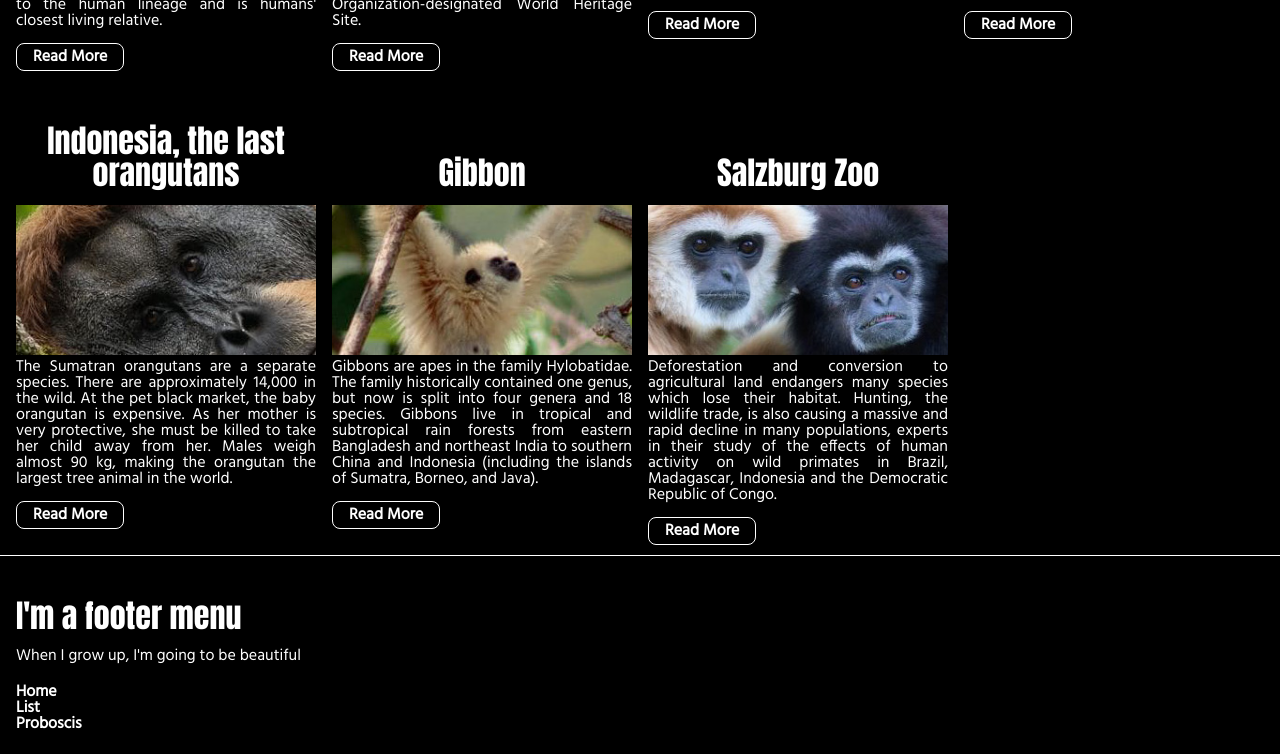
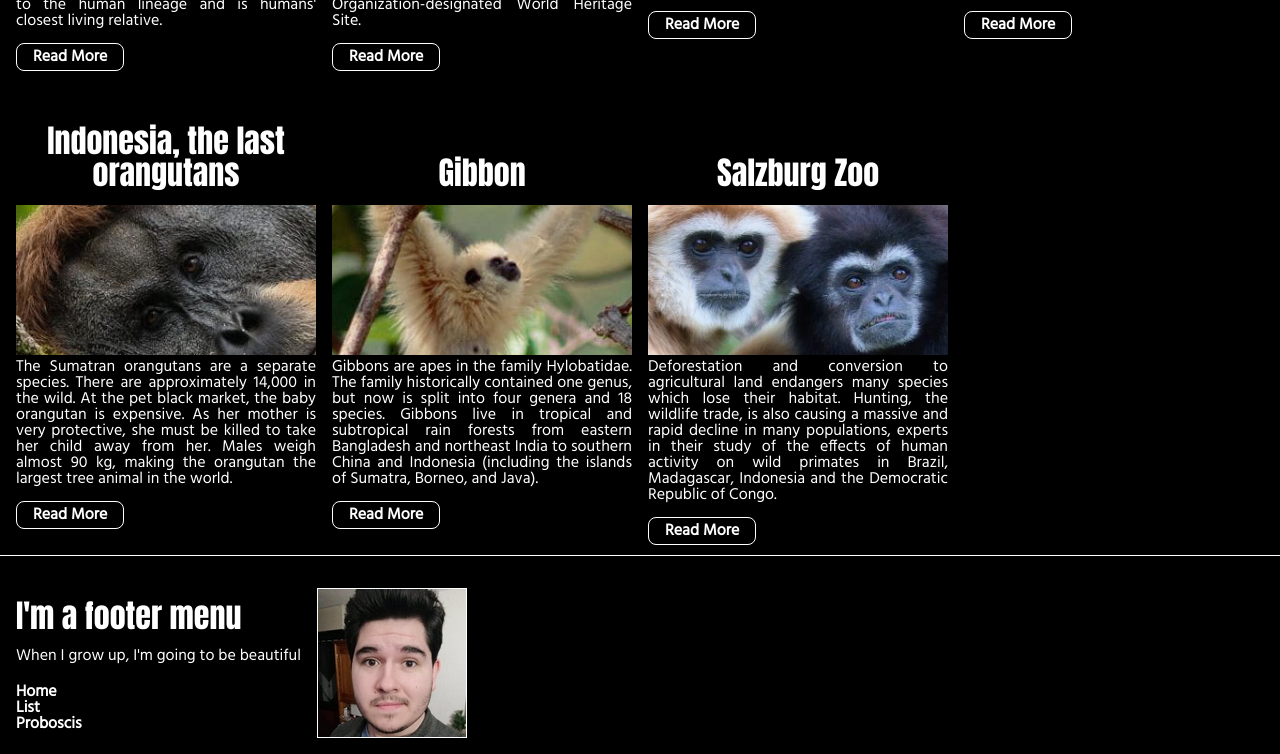
Before and after one commit to gabrieltrojan/b3cssgabriel, a plain HTML site: page list.html in a window 1280 px wide. Shown: the part 1862-2616 px from the top of the page. Drawn offline with Linux system fonts and the light colour scheme.

Commit message:
Photo perso avec transform et animation

```diff
--- a/css/master.css
+++ b/css/master.css
@@ -235,3 +235,52 @@ footer h2 {
 footer a {
   color: #ffffff;
 }
+
+/*footer img{
+  margin: 1em;
+  max-width: 150px;
+  animation-duration: 4s;
+  animation-name: appearIn;
+  transition : all 4s ease;
+}
+
+
+footer:hover img{
+  transform: translateX(200px);
+}
+
+footer img:after{
+  animation-duration: 4s;
+  animation-name: appearIn;
+  transition : all 4s ease;
+}*/
+
+.perso{
+  transition : transform 1s ease, border-radius 1s ease;
+  border: 1px solid #ffffff;
+  overflow:hidden;
+  margin: 32px 0 16px 16px;
+  width: 150px;
+  height: 150px;
+}
+
+footer:hover .perso{
+  border-radius: 100%;
+}
+
+footer .perso:hover{
+  animation-duration: 4s;
+  animation-name: appearIn;
+}
+
+@keyframes appearIn {
+  0%{
+    transform: scale(1);
+  }
+  50%{
+    transform: scale(0.8);
+  }
+  100%{
+    transform: scale(1);
+  }
+}
--- a/list.html
+++ b/list.html
@@ -188,7 +188,8 @@
   </article>
 
     <footer>
-    <div class="">
+      <div class="site-id">
+        <div>
         <h2>I'm a footer menu</h2>
         <p>When I grow up, I'm going to be beautiful</p>
         <nav>
@@ -199,6 +200,8 @@
           </ul>
         </nav>
     </div>
+    <div class="perso"><img src="images/gabriel.jpg" alt="Gabriel Trojan"></div>
+      </div>
     </footer>
   </body>
   </html>
```
Also changed, not shown: 01-proboscis.html (+4 -1 lines), index.html (+4 -1 lines), images/gabriel.jpg (added). Lines whose indentation alone changed are shown as unchanged.
